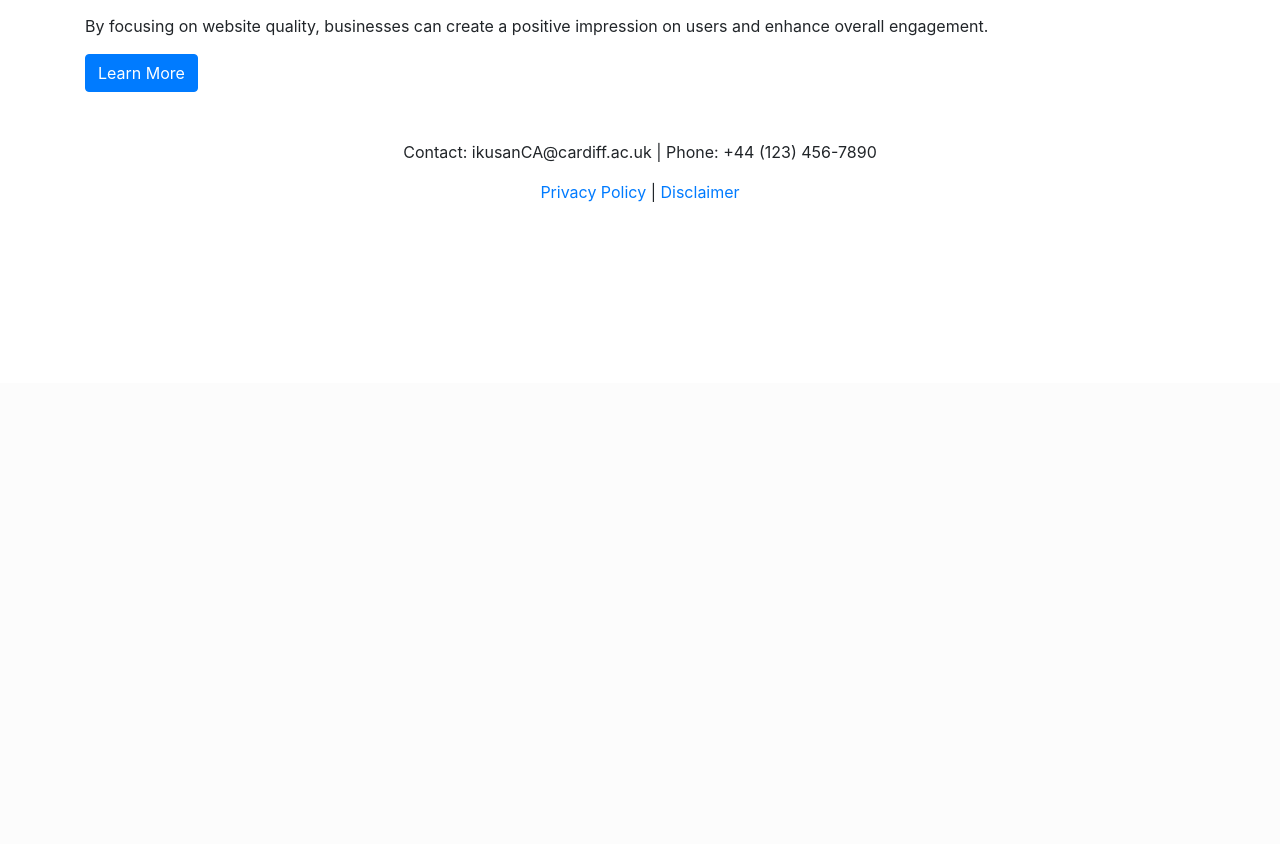
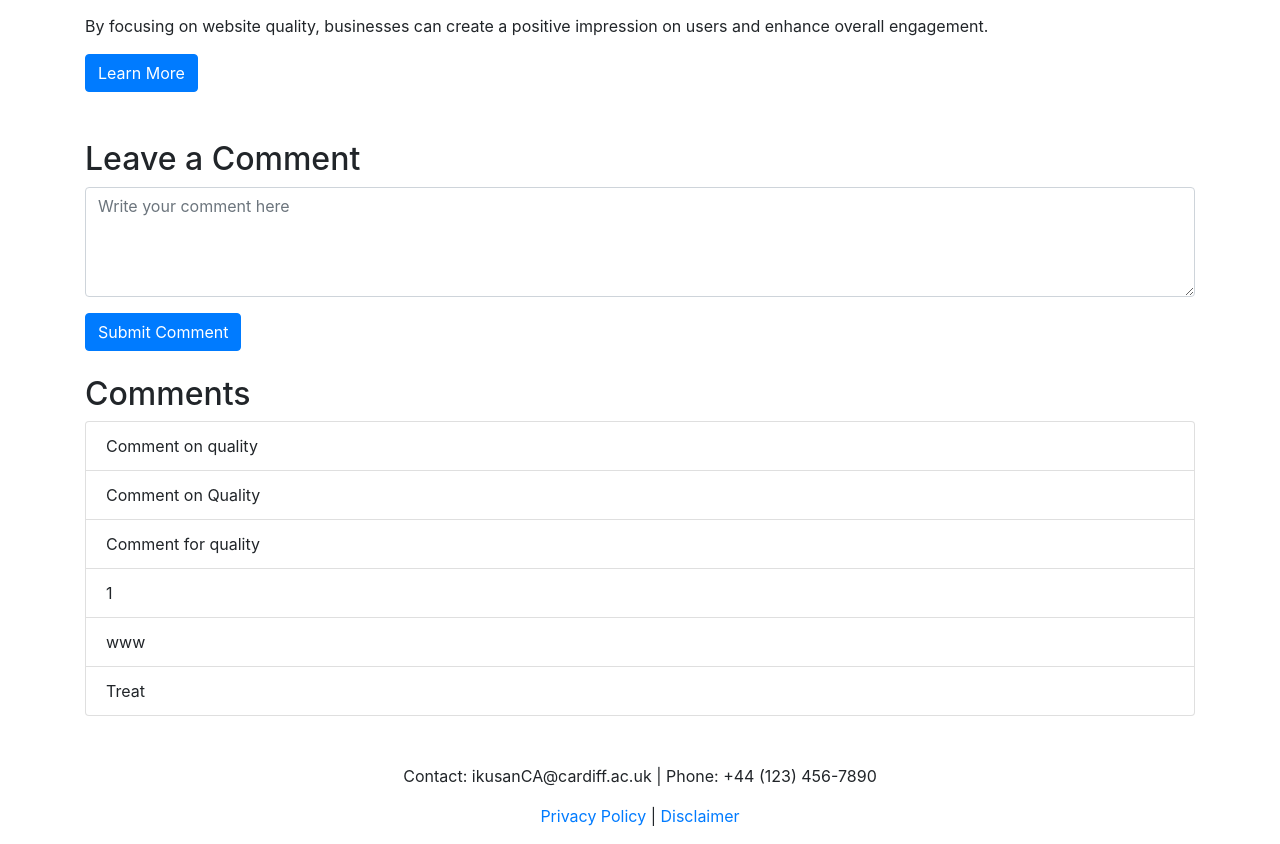
Before and after one commit to charz09/flask_web_security, a Flask app: page /quality in a window 1280 px wide. Shown: the part 417-1261 px from the top of the page. Before the commit the page ends 619 px from the top, so only its background shows below. Run offline with Flask 3, Linux system fonts and the light colour scheme; data comes from the database, SQL or seed files in the repository; both versions use the stored data as it was after the commit; some libraries are stand-ins or nearby versions.

Commit message:
added notification

```diff
--- a/flask/src/__init__.py
+++ b/flask/src/__init__.py
@@ -1,8 +1,8 @@
-from flask import Flask, render_template, g, request, redirect, flash, url_for
+from flask import Flask, render_template, g, request, redirect, flash, url_for, session
 import sqlite3
 import bcrypt
 
-app = Flask(__name__)
+app = Flask(__name__, static_url_path='/static')
 app.config['SECRET_KEY'] = 'moha1251'
 app.config['DATABASE'] = 'database.db'
 
@@ -36,24 +36,29 @@ def login():
         email = request.form.get('email')
         password = request.form.get('password')
 
-        # Check if the provided email exists in the database
-        # conn = get_db()
-        # cursor = conn.cursor()
-        # cursor.execute("SELECT * FROM users WHERE email = ?", (email,))
-        # user = cursor.fetchone()
-
         db = get_db()
         user = db.execute('SELECT * FROM users WHERE email = ?' , (email,)).fetchone()
         db.close()
 
         if user and bcrypt.checkpw(password.encode('utf-8'), user['password']):
             # Successful login, set user as logged in (You may use Flask-Login for this)
+            session['user_id'] = user['id']
+
             flash('Successfully logged in!', 'success')
             return redirect(url_for('index'))
         else:
             flash('Invalid email or password', 'error')
 
     return render_template('login.html')
+
+@app.route('/logout')
+def logout():
+    if 'user_id' in session:
+        # Clear the session to log out the user
+        session.clear()
+        flash('Logged out successfully!', 'success')
+    return redirect(url_for('login'))
+
 
 
 @app.route('/registration', methods=['GET', 'POST'])
@@ -71,7 +76,7 @@ def registration():
         existing_user = cursor.fetchone()
 
         if existing_user:
-            flash('Email is already registered. Please use a different email.')
+            flash('Email is already registered. Please use a different email.', 'error')
         else:
             # Hash the password before storing it in the database
             hashed_password = bcrypt.hashpw(password.encode('utf-8'), bcrypt.gensalt())
@@ -81,26 +86,167 @@ def registration():
                            (first_name, last_name, email, hashed_password))
             conn.commit()
 
-            flash('Registration successful. You can now log in with your credentials.')
-            return redirect('/login')
+            flash('Registration successful. You can now log in with your credentials.', 'success')
+            # return redirect('/login')
+            return redirect(url_for('index'))
 
     return render_template('registration.html')
+
+def set_greeting():
+    if 'user_id' in session:
+        #Fetch user details from db
+        db = get_db()
+        cursor = db.execute('SELECT * FROM users WHERE id = ?', (session['user_id'],))
+        user = cursor.fetchone()
+        db.close()
+
+        #personalize user with greeting
+        g.greeting = f'Hello, {user["first_name"]}!'
+    else:
+        #greeting for non-users
+        g.greeting = 'Hello, Guest'
+
+
+@app.before_request
+def before_request():
+    if 'user_id' in session:
+        db = get_db()
+        cursor = db.execute('SELECT first_name FROM users WHERE id = ?', (session['user_id'],))
+        user = cursor.fetchone()
+        db.close()
+
+        g.greeting = f'Hello, {user["first_name"]}!'
+    else:
+        g.greeting = 'Hello, Guest!'
+
 
 @app.route('/')
 def index():
     return render_template('index.html')
 
-@app.route('/security')
+
+@app.route('/security', methods=['GET', 'POST'])
 def security():
-    return render_template('security.html')
+    if request.method == 'POST':
 
-@app.route('/quality')
+        if 'user_id' in session:
+        # Get the user ID from the current user (you'll need to implement this based on your login system)
+            user_id = session['user_id']
+
+            # Get the comment text from the form
+            comment_text = request.form.get('comment')
+
+            # Create a new Comment object
+            comment = Comment(user_id, 'security', comment_text)
+
+            # Save the comment to the database
+            comment.save()
+
+            # Redirect back to the security page
+            return redirect(url_for('security'))
+
+    # Retrieve existing comments for the security page
+    conn = get_db()
+    cursor = conn.cursor()
+    cursor.execute("SELECT * FROM comments WHERE page = 'security'")
+    comments = cursor.fetchall()
+    conn.close()
+
+    return render_template('security.html', comments=comments)
+
+@app.route('/quality', methods=['GET', 'POST'])
 def quality():
-    return render_template('quality.html')
+    if request.method == 'POST':
+        # Get the user ID from the current user (you'll need to implement this based on your login system)
+        user_id = session['user_id']
 
-@app.route('/usability')
+        # Get the comment text from the form
+        comment_text = request.form.get('comment')
+
+        # Create a new Comment object
+        comment = Comment(user_id, 'quality', comment_text)
+
+        # Save the comment to the database
+        comment.save()
+
+        # Redirect back to the quality page
+        return redirect(url_for('quality'))
+
+    # Retrieve existing comments for the quality page
+    conn = get_db()
+    cursor = conn.cursor()
+    cursor.execute("SELECT * FROM comments WHERE page = 'quality'")
+    comments = cursor.fetchall()
+    conn.close()
+
+    return render_template('quality.html', comments=comments)
+
+
+@app.route('/usability', methods=['GET', 'POST'])
 def usability():
-    return render_template('usability.html')
+    if request.method == 'POST':
+        # Get the user ID from the current user (you'll need to implement this based on your login system)
+        user_id = session['user_id']
+
+        # Get the comment text from the form
+        comment_text = request.form.get('comment')
+
+        # Create a new Comment object
+        comment = Comment(user_id, 'usability', comment_text)
+
+        # Save the comment to the database
+        comment.save()
+
+        # Redirect back to the quality page
+        return redirect(url_for('usability'))
+
+    # Retrieve existing comments for the quality page
+    conn = get_db()
+    cursor = conn.cursor()
+    cursor.execute("SELECT * FROM comments WHERE page = 'usability'")
+    comments = cursor.fetchall()
+    conn.close()
+
+    return render_template('usability.html', comments=comments)
+
+
+@app.route('/add_comment', methods=['POST'])
+def add_comment():
+    if request.method == 'POST':
+        if 'user_id' not in session:
+            flash('You must be logged in to leave a comment.', 'error')
+            return redirect(url_for('login'))
+
+        user_id = session['user_id']
+        page = request.form.get('page')
+        comment_text = request.form.get('comment')
+
+        if not user_id or not page or not comment_text:
+            flash('Invalid comment data.', 'error')
+        else:
+            comment = Comment(user_id, page, comment_text)
+            comment.save()
+            flash('Comment added successfully!', 'success')
+
+    return redirect(request.referrer)
+
+
+# Comment model
+class Comment:
+    def __init__(self, user_id, page, comment):
+        self.user_id = user_id
+        self.page = page
+        self.comment = comment
+
+    def save(self):
+        conn = get_db()
+        cursor = conn.cursor()
+        cursor.execute("INSERT INTO comments (user_id, page, comment) VALUES (?, ?, ?)",
+                       (self.user_id, self.page, self.comment))
+        conn.commit()
+
+
+
 
 if __name__ == '__main__':
     app.run(debug=True)
--- a/flask/src/templates/quality.html
+++ b/flask/src/templates/quality.html
@@ -59,6 +59,30 @@
         <a href="#" class="btn btn-primary">Learn More</a>
     </div>
 
+    <div class="container mt-5">
+        <h2>Leave a Comment</h2>
+        <form method="post" action="{{ url_for('add_comment', page='quality') }}" class="mb-4">
+            <div class="form-group">
+                <textarea class="form-control" name="comment" rows="4" placeholder="Write your comment here"></textarea>
+            </div>
+            <input type="hidden" name="page" value="quality">  <!-- Add this hidden input field -->
+            <button type="submit" class="btn btn-primary">Submit Comment</button>
+        </form>
+
+        <!-- Show existing comments, if any -->
+        {% if comments %}
+        <h2>Comments</h2>
+        <ul class="list-group">
+            {% for comment in comments %}
+            <li class="list-group-item">{{ comment.comment }}</li>
+            {% endfor %}
+        </ul>
+        {% else %}
+        <p>No comments yet. Be the first one to leave a comment!</p>
+        {% endif %}
+    </div>
+
+
     <footer class="text-center mt-5">
         <p>Contact: ikusanCA@cardiff.ac.uk | Phone: +44 (123) 456-7890</p>
         <p><a href="/privacy-policy">Privacy Policy</a> | <a href="/disclaimer">Disclaimer</a></p>
```
Also changed, not shown: flask/src/static/style.css (+17 -0 lines), flask/src/templates/base.html (+8 -0 lines), flask/src/templates/login.html (+29 -8 lines), flask/src/templates/registration.html (+31 -10 lines), flask/src/templates/security.html (+24 -0 lines), flask/src/templates/usability.html (+23 -0 lines), flask/database.db, 1 other file.
